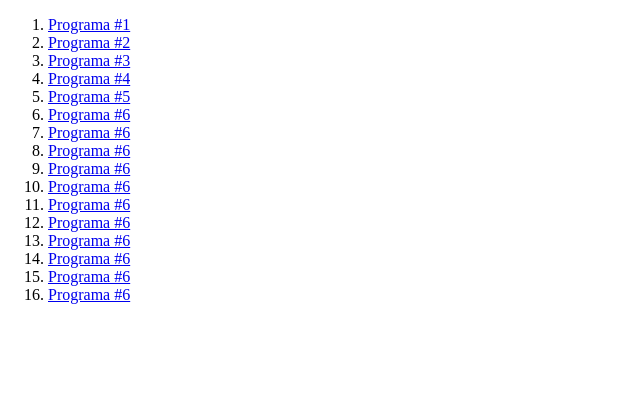
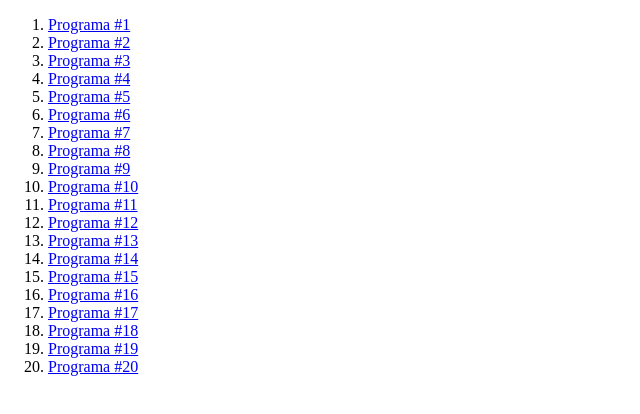
Before and after one commit to cjropainza/Js_Trabajo11, a plain HTML site: page index.html in a window 1280 px wide. Shown: the whole page, without its empty margins (0-640 px from the left). Drawn offline with Linux system fonts and the light colour scheme.

Commit message:
Se crean los codigos del 5 al 10 y se enlaza con el archivo index

```diff
--- a/JS/6.js
+++ b/JS/6.js
@@ -0,0 +1,5 @@
+var numero1 = prompt("ingrese el primer numero : ");
+var numero2 = prompt("ingrese el segundo numero :");
+var numero3 = prompt("ingrese el tercer numero :");
+var promedio = (parseFloat(numero1) + parseFloat(numero2) + parseFloat(numero3)) /3
+console.log("El promedio es : " + promedio)
--- a/JS/7.js
+++ b/JS/7.js
@@ -0,0 +1,3 @@
+var numero = prompt("ingrese un numero : ");
+var resultado = parseFloat(numero) - (0.15 * parseFloat(numero))
+console.log(resultado)
--- a/JS/8.js
+++ b/JS/8.js
@@ -0,0 +1,3 @@
+var palabra1 = prompt("ingrese la primera palabra : ");
+var palabra2 = prompt("ingrese la segunda palabra : ");
+console.log(palabra1 + " " + palabra2)
--- a/index.html
+++ b/index.html
@@ -19,49 +19,56 @@
                 <li>
                     <a href="./JS/3.js">Programa #3</a>
                 </li>
-
                 <li>
                     <a href="./JS/4.js">Programa #4</a>
                 </li>
-
                 <li>
                     <a href="./JS/5.js">Programa #5</a>
-                </li>
-
-                <li>
-                    <a href="./JS/6.js">Programa #6</a>
-                </li>
-
-                <li>
-                    <a href=".//JS/11.js">Programa #6</a>
-                </li>
-
-                <li>
-                    <a href="./JS/12.js">Programa #6</a>
                 </li>
                 <li>
                     <a href="./JS/6.js">Programa #6</a>
                 </li>
                 <li>
-                    <a href="./JS/6.js">Programa #6</a>
+                    <a href=".//JS/7.js">Programa #7</a>
                 </li>
                 <li>
-                    <a href="./JS/6.js">Programa #6</a>
+                    <a href="./JS/8.js">Programa #8</a>
                 </li>
                 <li>
-                    <a href="./JS/6.js">Programa #6</a>
+                    <a href="./JS/9.js">Programa #9</a>
                 </li>
                 <li>
-                    <a href="./JS/6.js">Programa #6</a>
+                    <a href="./JS/10.js">Programa #10</a>
                 </li>
                 <li>
-                    <a href="./JS/6.js">Programa #6</a>
+                    <a href="./JS/11.js">Programa #11</a>
                 </li>
                 <li>
-                    <a href="./JS/6.js">Programa #6</a>
+                    <a href="./JS/12.js">Programa #12</a>
                 </li>
                 <li>
-                    <a href="./JS/6.js">Programa #6</a>
+                    <a href="./JS/13.js">Programa #13</a>
+                </li>
+                <li>
+                    <a href="./JS/14.js">Programa #14</a>
+                </li>
+                <li>
+                    <a href="./JS/15.js">Programa #15</a>
+                </li>
+                <li>
+                    <a href="./JS/16.js">Programa #16</a>
+                </li>
+                <li>
+                    <a href="./JS/17.js">Programa #17</a>
+                </li>
+                <li>
+                    <a href="./JS/18.js">Programa #18</a>
+                </li>
+                <li>
+                    <a href="./JS/19.js">Programa #19</a>
+                </li>
+                <li>
+                    <a href="./JS/20.js">Programa #20</a>
                 </li>
             </ol>
         </nav>
```
Also changed, not shown: JS/10.js (+13 -0 lines), JS/9.js (+9 -0 lines).
